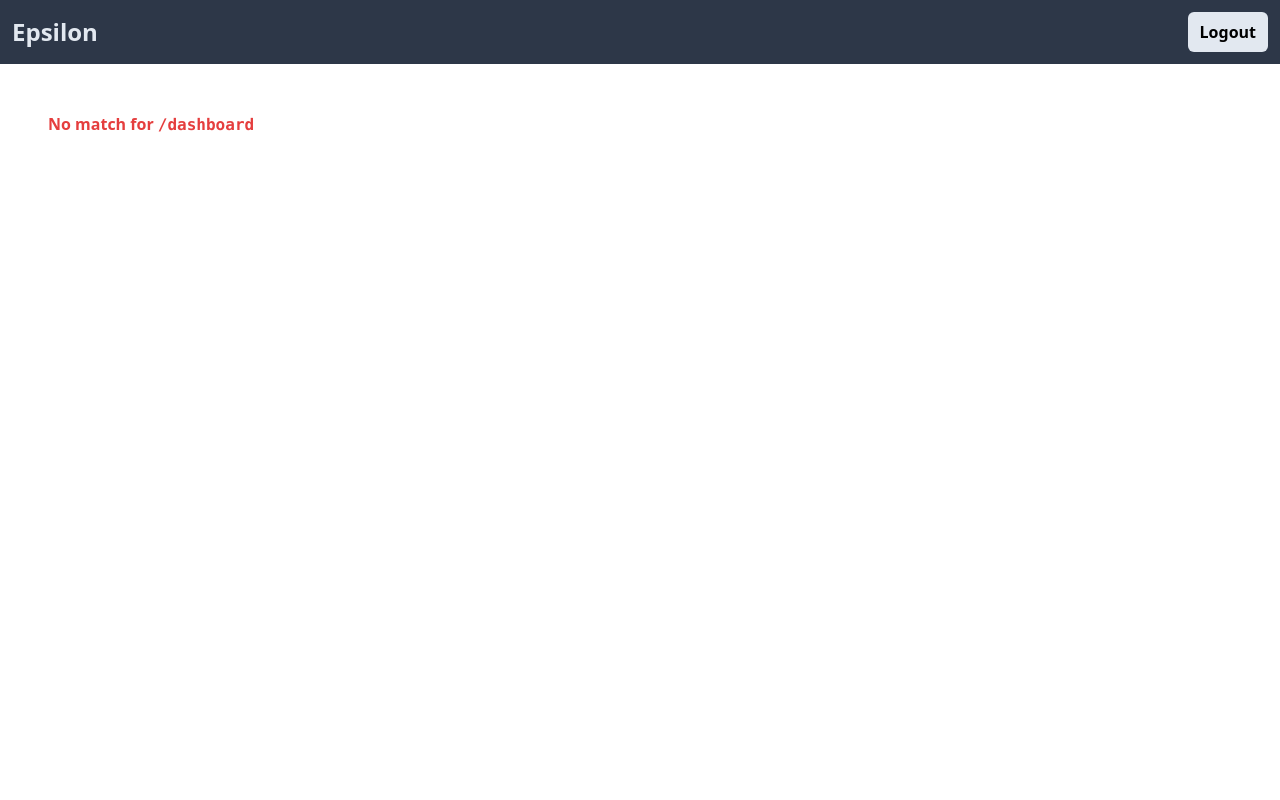
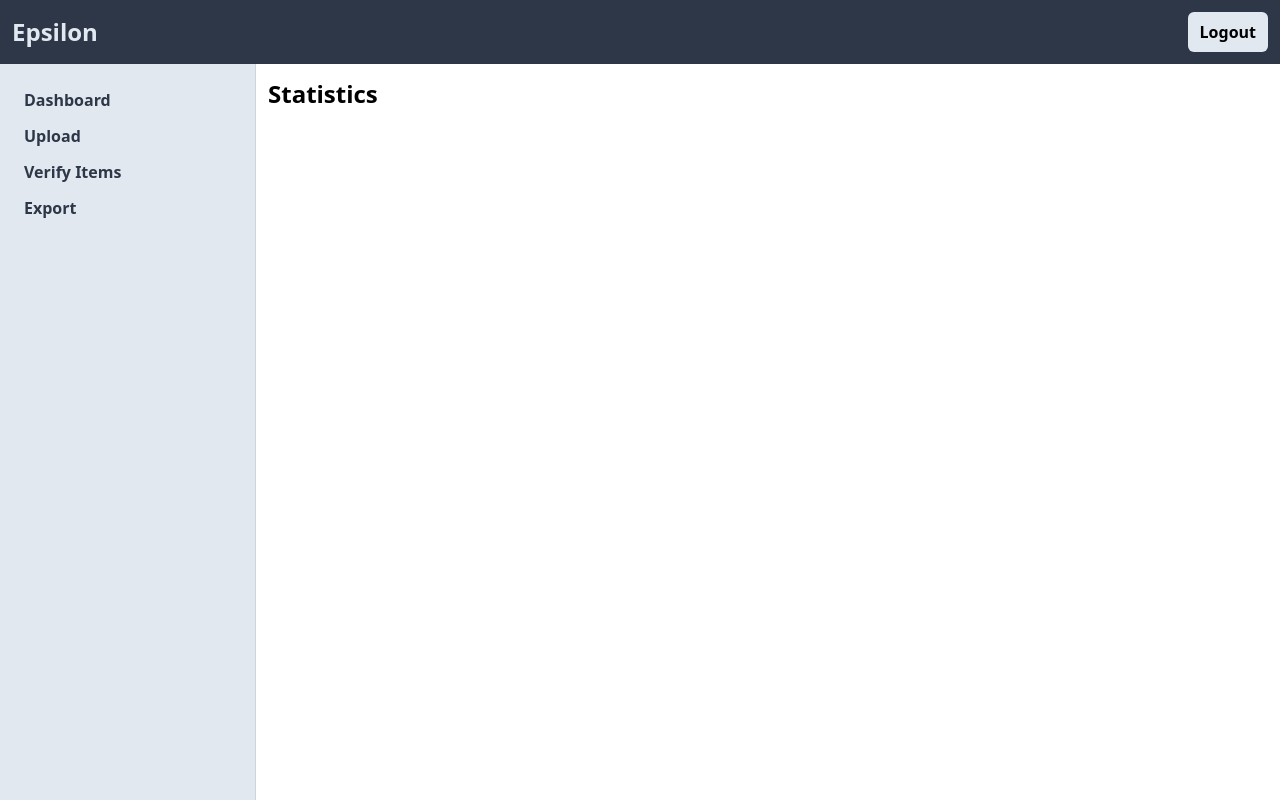
Before and after one commit to alamariful1727/epsilon, a React (Create React App) app: page /dashboard in a window 1280 px wide. Built offline with nearby package versions, Linux system fonts and the light colour scheme.

Commit message:
Dashboard routing done with basic components

```diff
--- a/src/App.tsx
+++ b/src/App.tsx
@@ -1,6 +1,7 @@
 import React from 'react';
 import { BrowserRouter as Router, Route, Switch } from 'react-router-dom';
 import { Navbar } from './components/navbar';
+import { Dashboard } from './pages/dashboard';
 import { Home } from './pages/home';
 import { NoMatch } from './pages/NoMatch';
 import { Signin } from './pages/signin';
@@ -9,12 +10,13 @@ import { Signup } from './pages/signup';
 const App = () => {
   return (
     <Router>
-      <Navbar />
-      <div className="antialiased">
+      <div className="antialiased h-screen flex flex-col">
+        <Navbar />
         <Switch>
           <Route exact path="/" component={Home} />
           <Route exact path="/signin" component={Signin} />
           <Route exact path="/signup" component={Signup} />
+          <Route path="/dashboard" component={Dashboard} />
           <Route path="*">
             <NoMatch />
           </Route>
--- /dev/null
+++ b/src/pages/dashboard/Statistics/index.tsx
@@ -0,0 +1,5 @@
+import React from 'react';
+
+export const Statistics = () => {
+  return <h1 className="text-2xl font-semibold p-3">Statistics</h1>;
+};
--- /dev/null
+++ b/src/pages/dashboard/export/index.tsx
@@ -0,0 +1,5 @@
+import React from 'react';
+
+export const Export = () => {
+  return <h1 className="text-2xl font-semibold p-3">Export</h1>;
+};
--- /dev/null
+++ b/src/pages/dashboard/index.tsx
@@ -0,0 +1,59 @@
+import React from 'react';
+import { NavLink, Route, Switch, useRouteMatch } from 'react-router-dom';
+import { Export } from './export';
+import { Statistics } from './Statistics';
+import { Upload } from './upload';
+import { Verify } from './verify';
+
+export const Dashboard = () => {
+  let { path, url } = useRouteMatch();
+
+  return (
+    <div className="flex-1 flex">
+      <div className="w-64 h-full bg-gray-300 border-r border-gray-400">
+        <div className="flex flex-col space-y-3 m-6">
+          <NavLink exact to={url} className="text-gray-800 font-semibold hover:font-bold" activeClassName="font-bold">
+            Dashboard
+          </NavLink>
+          <NavLink
+            to={`${url}/upload`}
+            className="text-gray-800 font-semibold hover:font-bold"
+            activeClassName="font-bold"
+          >
+            Upload
+          </NavLink>
+          <NavLink
+            to={`${url}/verify-items`}
+            className="text-gray-800 font-semibold hover:font-bold"
+            activeClassName="font-bold"
+          >
+            Verify Items
+          </NavLink>
+          <NavLink
+            to={`${url}/export`}
+            className="text-gray-800 font-semibold hover:font-bold"
+            activeClassName="font-bold"
+          >
+            Export
+          </NavLink>
+        </div>
+      </div>
+      <div className="flex-1">
+        <Switch>
+          <Route exact path={path}>
+            <Statistics />
+          </Route>
+          <Route path={`${path}/upload`}>
+            <Upload />
+          </Route>
+          <Route path={`${path}/verify-items`}>
+            <Verify />
+          </Route>
+          <Route path={`${path}/export`}>
+            <Export />
+          </Route>
+        </Switch>
+      </div>
+    </div>
+  );
+};
--- /dev/null
+++ b/src/pages/dashboard/upload/index.tsx
@@ -0,0 +1,5 @@
+import React from 'react';
+
+export const Upload = () => {
+  return <h1 className="text-2xl font-semibold p-3">Upload</h1>;
+};
--- /dev/null
+++ b/src/pages/dashboard/verify/index.tsx
@@ -0,0 +1,5 @@
+import React from 'react';
+
+export const Verify = () => {
+  return <h1 className="text-2xl font-semibold p-3">Verify</h1>;
+};
```
